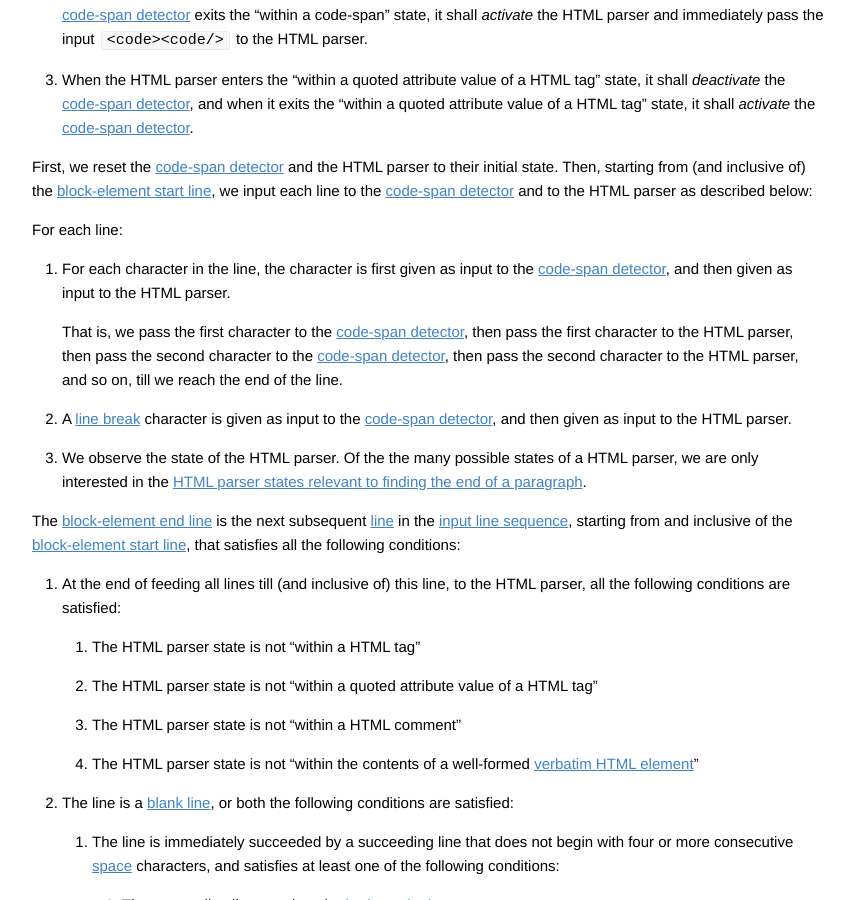
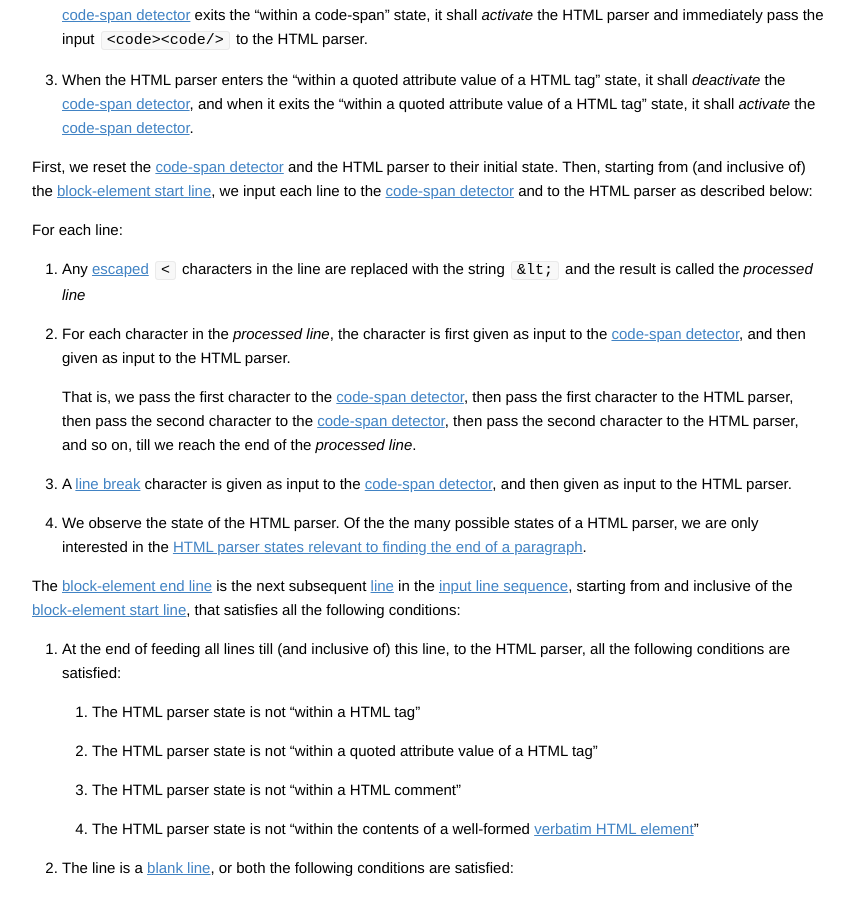
Before and after one commit to vfmd/vfmd-spec, a Jekyll site: the page built from specification.md, in a window 1280 px wide and 900 px high, scrolled down 9591 px. Shown: the whole window, without its empty margins (227-1081 px from the left). Built offline with Jekyll 4.4.1, drawn with Linux system fonts in a browser that asks for light colours; Markdown is read by kramdown in place of the engine named in the settings.

Commit message:
Handle escaped '<' characters in finding the end of the paragraph

```diff
--- a/specification.md
+++ b/specification.md
@@ -253,6 +253,7 @@ called the **enclosed string** of the [quoted string].</span>
 [simplifying]: #simplifying
 [simplified]: #simplifying
 [escaping]: #escaping
+[escaped]: #escaping
 [unescaped]: #escaping
 [quoted string]: #quoted-string
 [enclosed string]: #enclosed-string
@@ -657,20 +658,23 @@ block-element and the [block-element end line]:
     <!-- For some reason, Redcarpet requires a comment here to correctly
     display the following list -->
 
-     1. For each character in the line, the character is first given as
-        input to the [code-span detector], and then given as input to
-        the HTML parser.
+     1. Any [escaped] `<` characters in the line are replaced with the
+        string `&lt;` and the result is called the _processed line_
+
+     2. For each character in the _processed line_, the character is
+        first given as input to the [code-span detector], and then given
+        as input to the HTML parser.
 
         That is, we pass the first character to the [code-span
         detector], then pass the first character to the HTML parser,
         then pass the second character to the [code-span detector], then
         pass the second character to the HTML parser, and so on, till we
-        reach the end of the line.
-
-     2. A [line break] character is given as input to the [code-span
+        reach the end of the _processed line_.
+
+     3. A [line break] character is given as input to the [code-span
         detector], and then given as input to the HTML parser.
 
-     3. We observe the state of the HTML parser. Of the the many
+     4. We observe the state of the HTML parser. Of the the many
         possible states of a HTML parser, we are only interested in the
         [HTML parser states relevant to finding the end of a paragraph].
 
```
